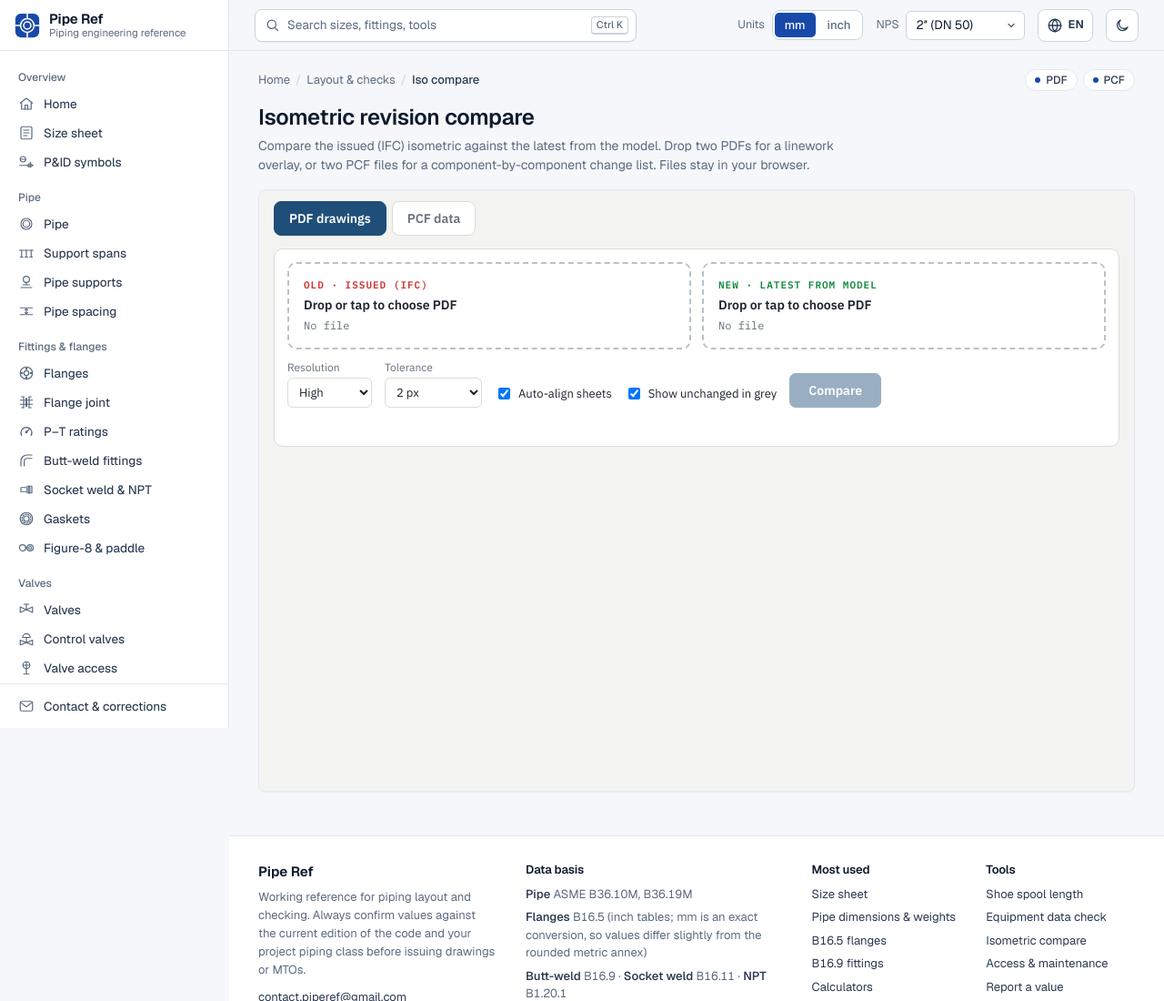
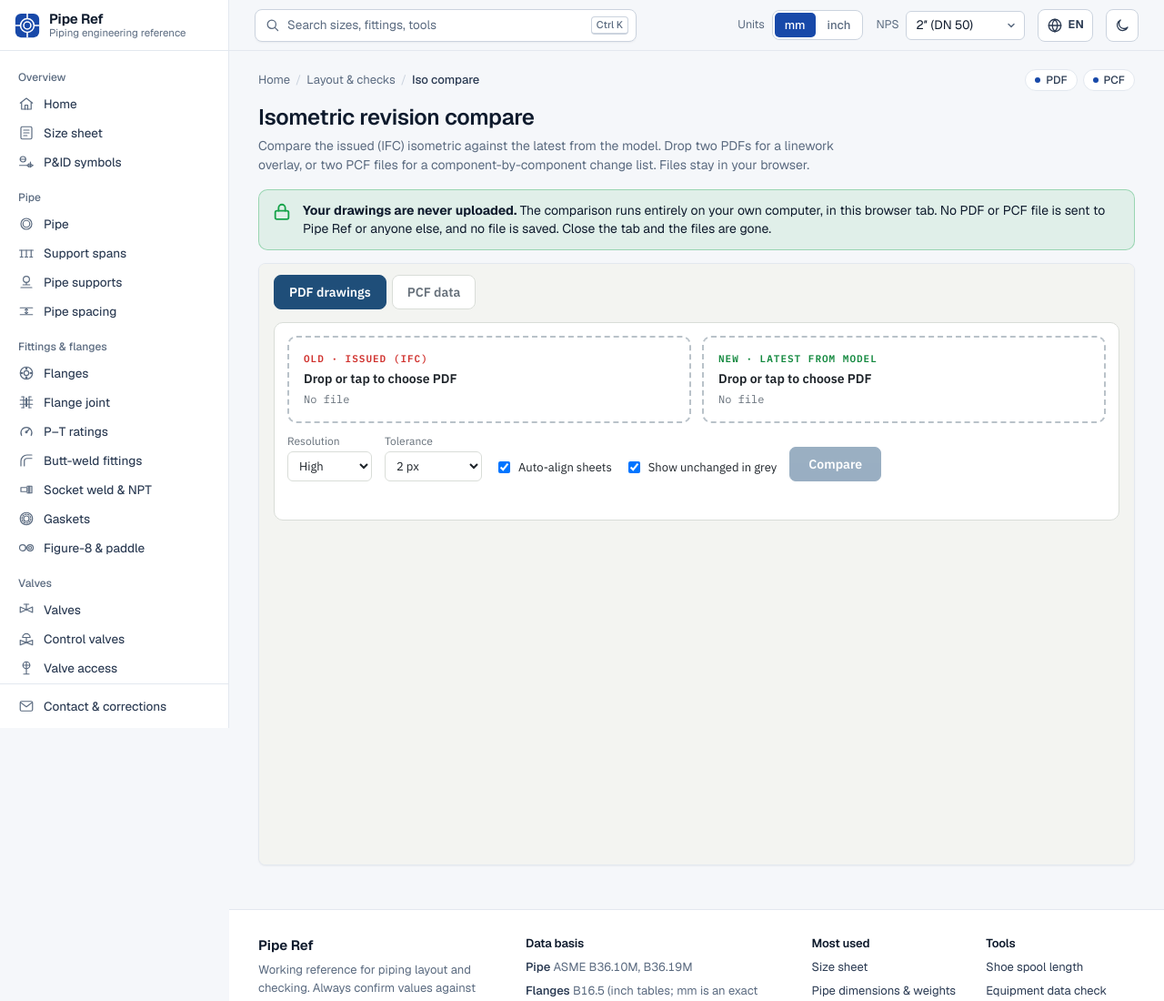
Before and after one commit to piperef-project/piperef, a plain HTML site: page iso-compare.html in a window 1280 px wide. Shown: the top 1100 px of the page at 91% size. Drawn offline with Linux system fonts and the light colour scheme; no server answers.

Commit message:
Iso compare: add privacy note that drawings are never uploaded
Co-Authored-By: Claude Opus 5.5 <noreply@anthropic.com>
Claude-Session: https://claude.ai/code/session_01Cc5hYCnckv19zDNGAE8MkY

```diff
--- a/iso-compare.html
+++ b/iso-compare.html
@@ -108,6 +108,7 @@
   </section>
   <section class="panel" id="p-iso" data-tab="iso">
     <div class="phead"><div><h2>Isometric revision compare</h2><p>Compare the issued (IFC) isometric against the latest from the model. Drop two PDFs for a linework overlay, or two PCF files for a component-by-component change list. Files stay in your browser.</p></div></div>
+    <div class="iso-priv" role="note" style="display:flex;gap:12px;align-items:flex-start;margin:0 0 14px;padding:12px 14px;border:1px solid color-mix(in srgb,#16A34A 35%,transparent);border-radius:10px;background:color-mix(in srgb,#16A34A 9%,transparent);color:inherit;font-size:14px;line-height:1.45"><svg viewBox="0 0 24 24" width="22" height="22" aria-hidden="true" style="flex:none;margin-top:1px;fill:none;stroke:#16A34A;stroke-width:2;stroke-linecap:round;stroke-linejoin:round"><rect x="4" y="10.5" width="16" height="10" rx="2"/><path d="M8 10.5V7a4 4 0 0 1 8 0v3.5"/></svg><div><b>Your drawings are never uploaded.</b> The comparison runs entirely on your own computer, in this browser tab. No PDF or PCF file is sent to Pipe Ref or anyone else, and no file is saved. Close the tab and the files are gone.</div></div>
     <div class="isofr"><iframe id="isoFrame" title="Isometric revision compare" data-src="assets/iso-tool.html?embed=1"></iframe></div>
   </section>
   </main>
```
Also changed, not shown: index.html (+1 -0 lines).
